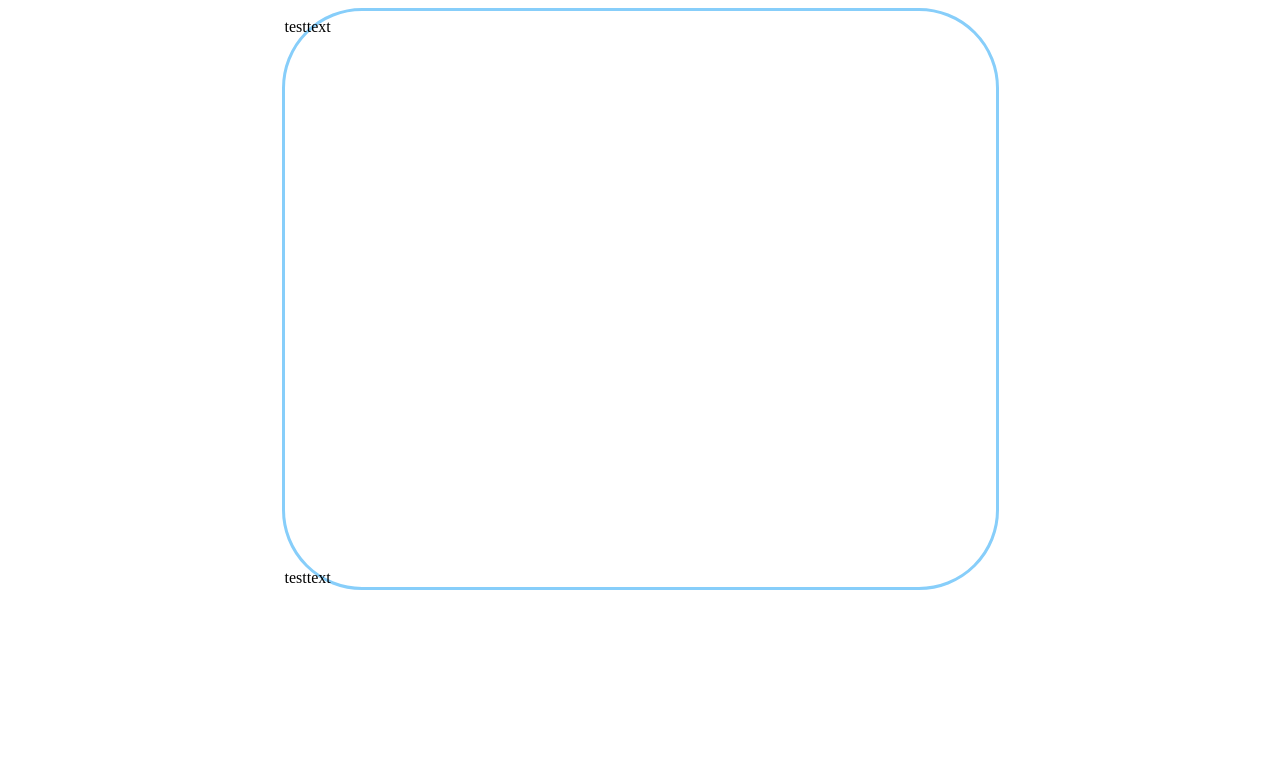
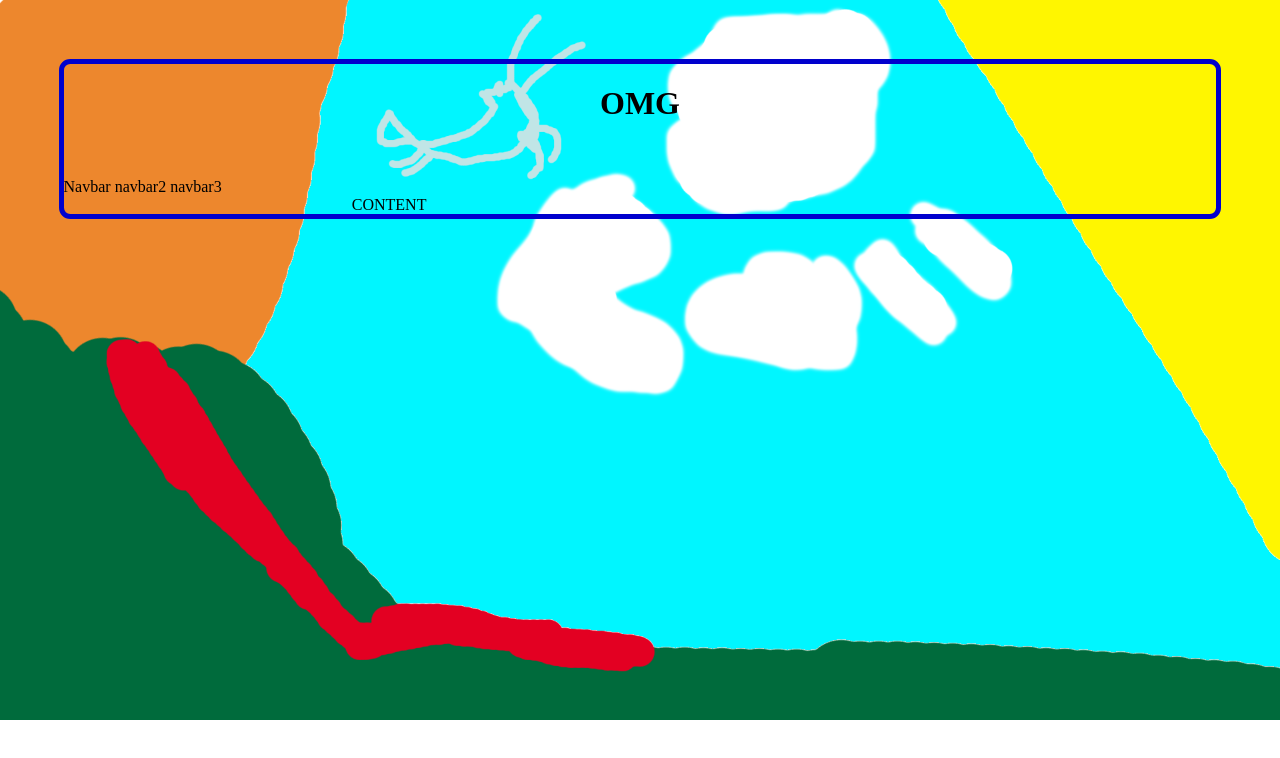
Before and after one commit to technii/website-prototype-3-the-websitening, an Astro site: page / in a window 1280 px wide. Built offline with nearby package versions, Linux system fonts and the light colour scheme; Astro itself is replaced by a stand-in of ours.

Commit message:
remade the entire main page still need to add the content tho

```diff
--- a/public/indexstyle.css
+++ b/public/indexstyle.css
@@ -1,25 +1,32 @@
-body {
-    background-image:  "/indexbg.webp";
+body{
+    background: image-set("/bg.png");
+    background-repeat: no-repeat;
+    background-size: 100%,100%;
+
 }
-
+.WindowSeperator {
+    padding: 4%
+}
 .WindowBorder {
     border-style: solid;
-    border-color: lightskyblue;
-    border-radius: 5rem;
-    min-width: 75%;
-    min-height: 75%;
+    border-width: 5px;
+    border-radius: 0.7rem;
+    border-color: mediumblue;
 }
-.WindowSeperator{
-    justify-self: center;
-    justify-items: center;
+.WindowTitle {
+    display: flex;
+    align-items: center;
     justify-content: center;
-    padding-left: 10rem;
-    padding-right: 10rem;
-    min-width: 75%;
-    min-height: 75%;
+    padding-bottom: 3%;
+}
+.WindowContent {
+    margin: auto;
+}
+.WindowNavBar {
+    display: block;
 
+    margin-right: 75%
 }
-.WindowTop{
-    padding-bottom: 75%;
-    padding-top: 1%;
+.WindowMainContent{
+    margin-left: 25%
 }
--- a/src/pages/index.astro
+++ b/src/pages/index.astro
@@ -15,11 +15,18 @@
 	<body>
 		<div class="WindowSeperator">
 			<div class="WindowBorder">
-				<div class="WindowTop">
-					testtext
+				<div class="WindowTitle">
+					<h1>OMG</h1>
 				</div>
-				<div class="WindowBottom">
-					testtext
+				<div class="WindowContent">
+					<div class="WindowNavBar">
+						Navbar
+						navbar2
+						navbar3
+					</div>
+					<div class="WindowMainContent">
+						CONTENT
+					</div>
 				</div>
 
 			</div>
```
Also changed, not shown: public/bg.png (added), public/borderrotation.gif (added), 2 other files.
